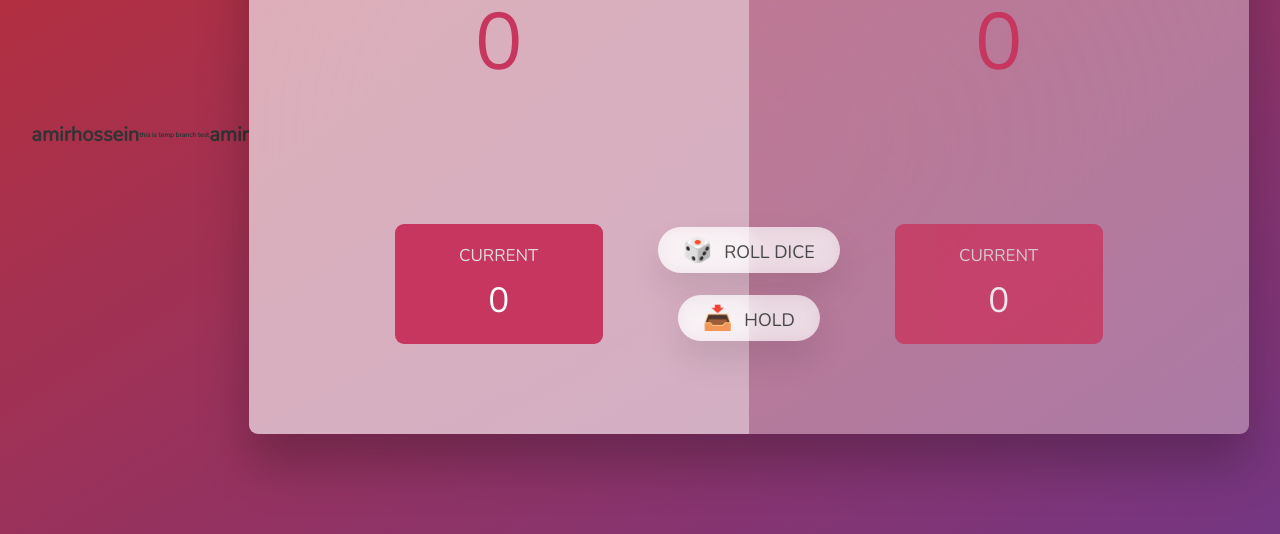
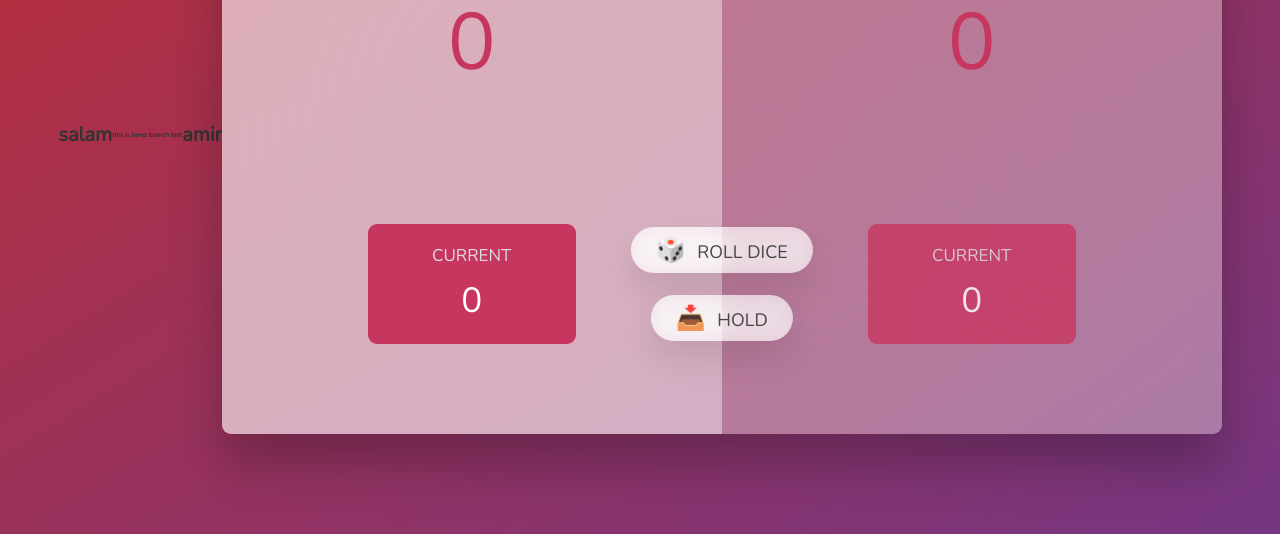
Before and after one commit to amirhosseinsalehpour/pig-game, a plain HTML site: page index.html in a window 1280 px wide. Shown: the part 266-800 px from the top of the page. Drawn offline with nearby package versions, Linux system fonts and the light colour scheme.

Commit message:
amir test2

```diff
--- a/index.html
+++ b/index.html
@@ -6,7 +6,7 @@
     <meta http-equiv="X-UA-Compatible" content="ie=edge" />
     <link rel="stylesheet" href="style.css" />
     <title>Pig Game new</title>
-    <h1>amirhossein</h1>
+    <h1>salam</h1>
     <h6>this is temp branch test</h6>
     <h1>amir</h1>
   </head>
```
